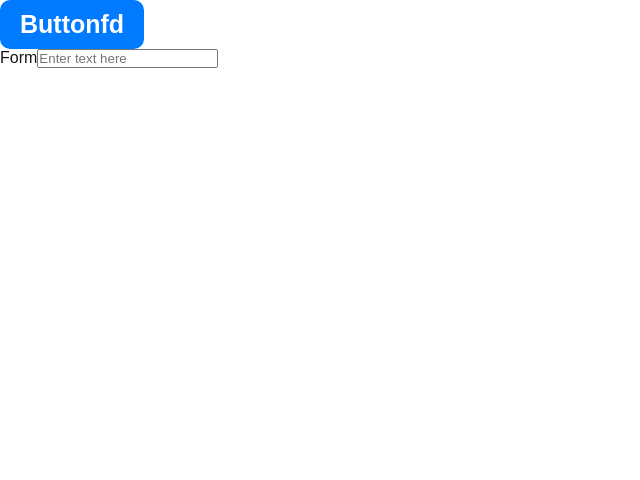
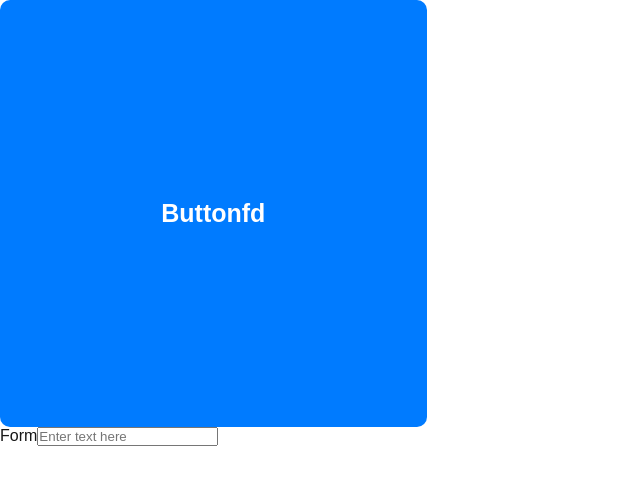
Before and after one commit to Hosi121/Bibliotheca, a Next.js app in the folder frontend/: page / in a window 1280 px wide. Shown: the top 480 px of the page, without its empty margins (0-640 px from the left). Built offline with nearby package versions, Linux system fonts and the light colour scheme.

Commit message:
feat:ボタンのデザイン

```diff
--- a/frontend/src/app/components/common/button/button.tsx
+++ b/frontend/src/app/components/common/button/button.tsx
@@ -3,7 +3,7 @@ import "@/style/button.scss";
 interface ButtonProps {
   label: string;
   onClick?: () => void;
-  type: "main" | "minimal";
+  type: "main" | "normal" |"minimal";
 }
 export const Button = (props: ButtonProps) =>
 {
--- a/frontend/src/style/button.scss
+++ b/frontend/src/style/button.scss
@@ -1,6 +1,5 @@
 .button {
   display: inline-block;
-
   font-weight: bold;
   text-align: center;
   text-decoration: none;
@@ -29,13 +28,27 @@
   // 修飾子
   &-main {
     border-radius: 10px;
-    padding: 10px 20px;
+    padding: 0;
     font-size: 25px;
+    width: 33.33%; // 画面の3分の1
+    aspect-ratio: 1 / 1; // 正方形
+    min-width: 100px; // 最低幅
+    min-height: 100px; // 最低高さ
   }
 
   &-minimal {
     border-radius: 10px;
-    padding: 5px 20px;
+    padding: 8px 8px;
     font-size: 15px;
   }
+
+  &-normal {
+    border-radius: 10px;
+    padding: 0;
+    font-size: 18px;
+    width: 20%; // 画面の5分の1
+    aspect-ratio: 1 / 1; // 正方形
+    min-width: 80px; // 最低幅
+    min-height: 80px; // 最低高さ
+  }
 }
```
Also changed, not shown: frontend/src/app/components/common/table/table.tsx (added, +31 -0 lines), frontend/src/style/table.scss (added).
